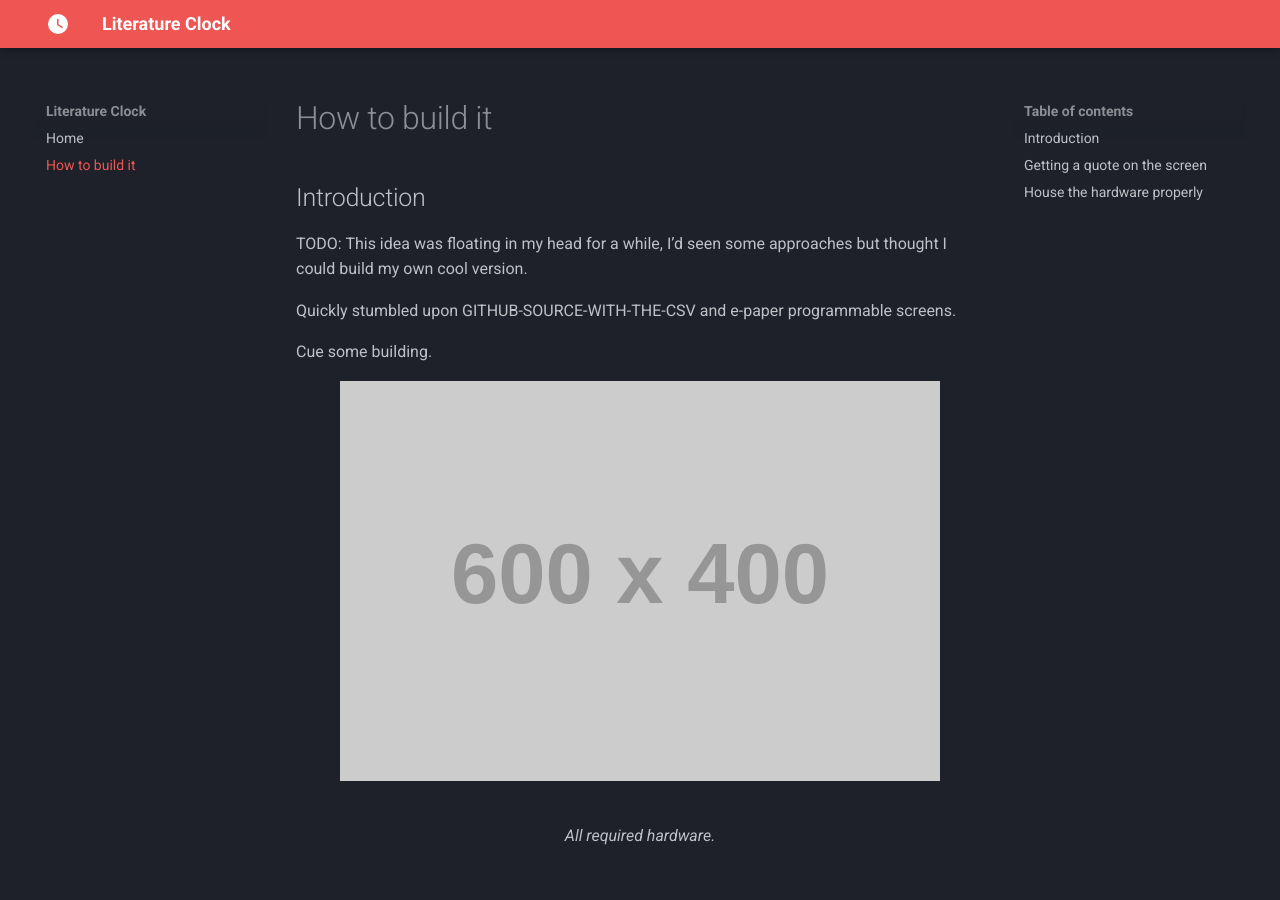
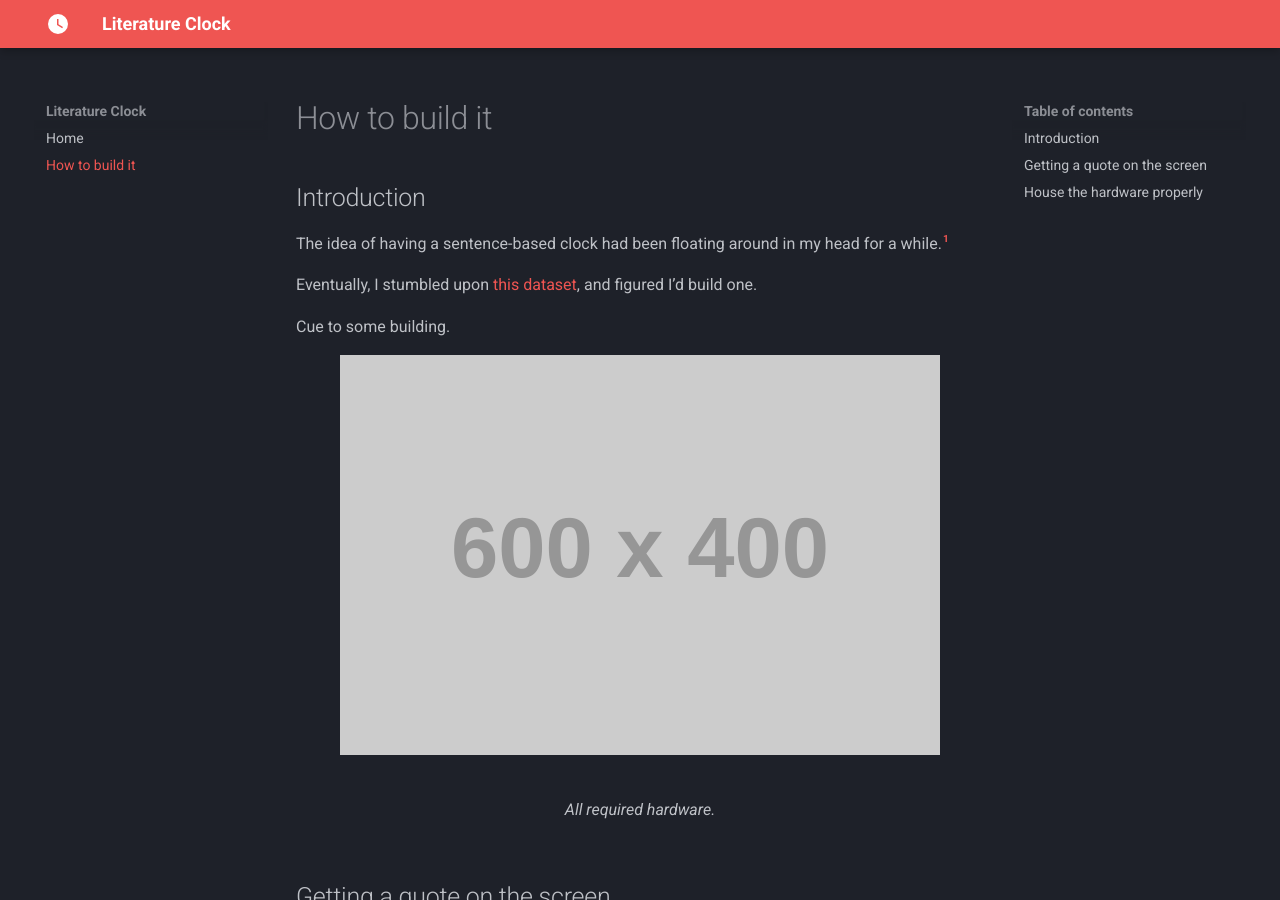
Before and after one commit to arthurgassner/time-teller-website, an MkDocs documentation site: the page built from docs/how_to_build_it.md, in a window 1280 px wide and 900 px high. Built offline with MkDocs 1.6.1 and Material for MkDocs 9.7.7, drawn with Linux system fonts in a browser that asks for light colours; some of the changed text lies outside the part shown.

Commit message:
Add intro

```diff
--- a/docs/how_to_build_it.md
+++ b/docs/how_to_build_it.md
@@ -2,11 +2,13 @@
 
 ## Introduction
 
-TODO: This idea was floating in my head for a while, I'd seen some approaches but thought I could build my own cool version.
+The idea of having a sentence-based clock had been floating around in my head for a while.[^1]
 
-Quickly stumbled upon GITHUB-SOURCE-WITH-THE-CSV and e-paper programmable screens.
+[^1]: I assume I'd stumbled upon [one](https://literature-clock.jenevoldsen.com/) [of](https://www.authorclock.com/) [these](https://www.reddit.com/r/somethingimade/comments/xcbwpx/i_made_a_literary_quote_clock_out_of_an_old/) at some point.
 
-Cue some building.
+Eventually, I stumbled upon [this dataset](https://github.com/JohannesNE/literature-clock/blob/master/litclock_annotated.csv), and figured I'd build one.
+
+Cue to some building.
 
 <figure markdown="span">
   ![Image title](https://placehold.co/600x400){ width="100%" }
```
